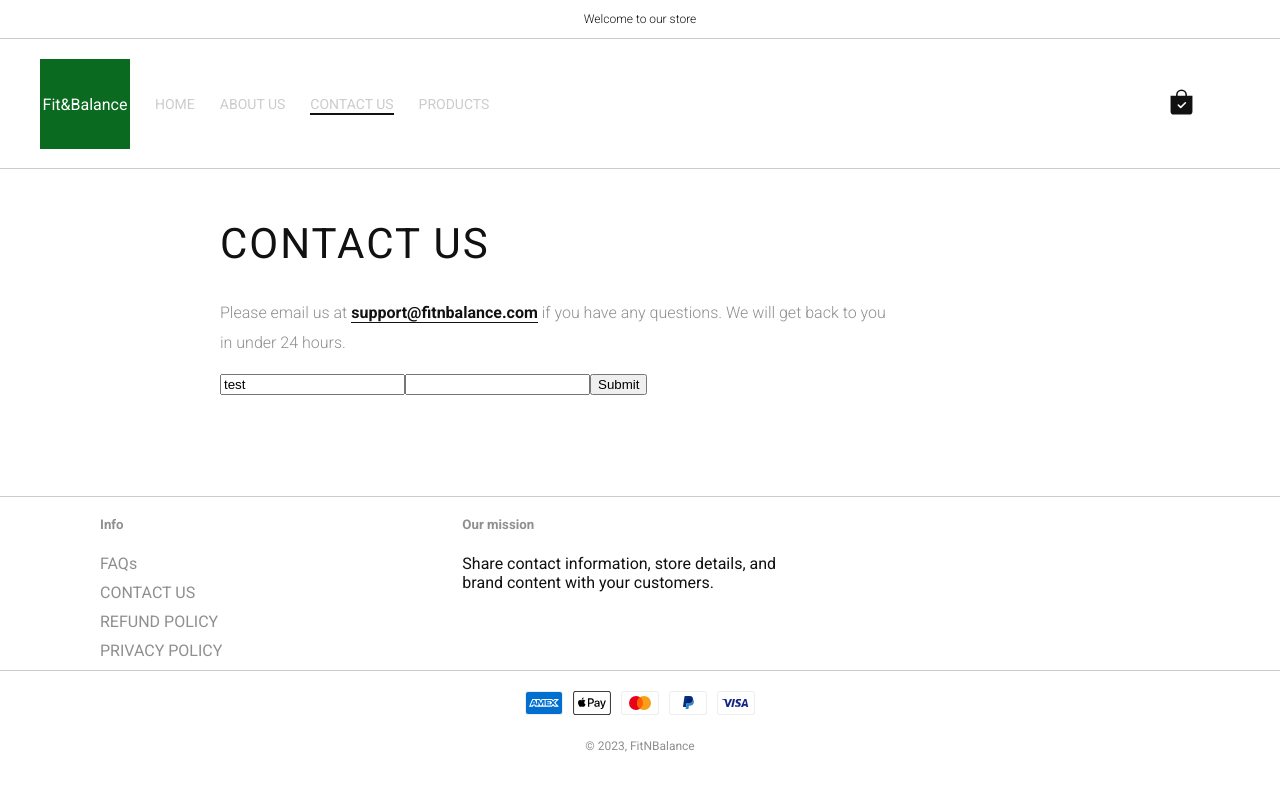
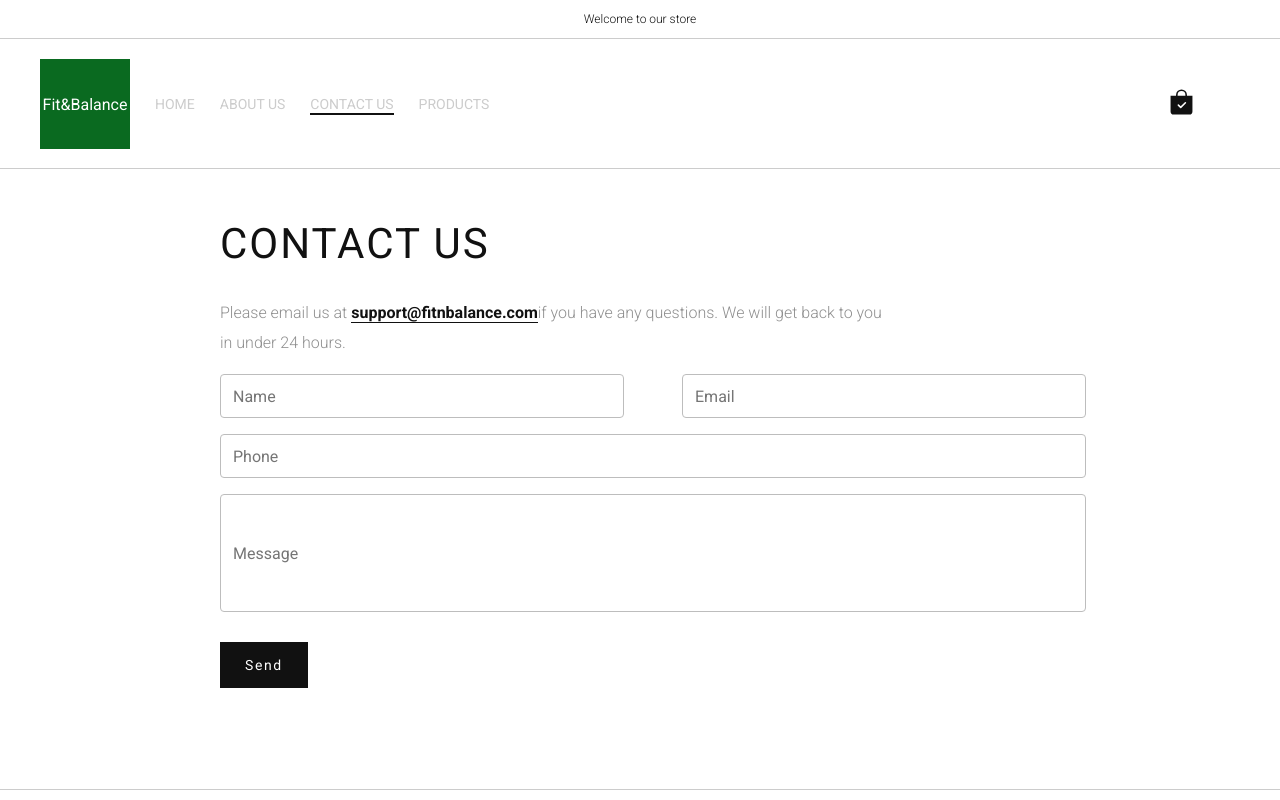
Before and after one commit to mrbushik/Fit-Balance, a React (Create React App) app: page /contact-us in a window 1280 px wide. Shown: the top 800 px of the page. Built offline with nearby package versions, Linux system fonts and the light colour scheme.

Commit message:
sending contacts form

```diff
--- a/src/Components/pages/contactUs.tsx
+++ b/src/Components/pages/contactUs.tsx
@@ -1,20 +1,15 @@
 import React from "react";
 import { useForm, SubmitHandler } from "react-hook-form";
 
-type Inputs = {
-  example: string;
-  exampleRequired: string;
-};
+interface IFormInput {
+  name: string;
+  email: string;
+  phone: number;
+  message: number;
+}
 const ContactUs: React.FC = () => {
-  const {
-    register,
-    handleSubmit,
-    watch,
-    formState: { errors },
-  } = useForm<Inputs>();
-  const onSubmit: SubmitHandler<Inputs> = (data) => console.log(data);
-
-  console.log(watch("example"));
+  const { register, handleSubmit } = useForm<IFormInput>();
+  const onSubmit: SubmitHandler<IFormInput> = (data) => console.log(data);
 
   return (
     <div className="container">
@@ -22,19 +17,65 @@ const ContactUs: React.FC = () => {
         <h1 className="faq__main-title">CONTACT US</h1>
         <p className="contact-description">
           Please email us at
-          <a href="mailto: support@fitnbalance.com">
-            support@fitnbalance.com
-          </a>{" "}
+          <a href="mailto: support@fitnbalance.com">support@fitnbalance.com</a>
           if you have any questions. We will get back to you in under 24 hours.{" "}
         </p>
         <form onSubmit={handleSubmit(onSubmit)}>
-          {/* register your input into the hook by invoking the "register" function */}
-          <input defaultValue="test" {...register("example")} />
-          {/* include validation with required or other standard HTML validation rules */}
-          <input {...register("exampleRequired", { required: true })} />
-          {/* errors will return when field validation fails  */}
-          {errors.exampleRequired && <span>This field is required</span>}
-          <input type="submit" />
+          <div className="contact__input-group">
+            <div className=" text-field text-field_floating-2 contact__input-wrapper">
+              <input
+                className="text-field__input"
+                type="name"
+                placeholder="name"
+                {...register("name", { required: true })}
+              />
+              <label className="text-field__label" htmlFor="name">
+                Name
+              </label>
+            </div>
+            <div className=" text-field text-field_floating-2 contact__input-wrapper">
+              <input
+                className="text-field__input"
+                type="email"
+                placeholder="email"
+                {...register("email", {
+                  required: true,
+                  pattern:
+                    /^([A-Za-z0-9_\-\.])+\@([A-Za-z0-9_\-\.])+\.([A-Za-z]{2,4})$/,
+                })}
+              />
+              <label className="text-field__label" htmlFor="email">
+                Email
+              </label>
+            </div>
+          </div>
+          <div className=" text-field text-field_floating-2">
+            <input
+              className="text-field__input"
+              type="phone"
+              placeholder="phone"
+              {...register("phone")}
+            />
+            <label className="text-field__label" htmlFor="phone">
+              Phone
+            </label>
+          </div>
+          <div className=" text-field text-field_floating-2 contact__area-label">
+            <textarea
+              className="text-field__input contact__area-text"
+              placeholder="message"
+              {...register("message", {
+                required: true,
+              })}
+            ></textarea>
+            <label className="text-field__label " htmlFor="message">
+              Message
+            </label>
+          </div>
+
+          <div className="contact__submit-btn" onClick={handleSubmit(onSubmit)}>
+            Send
+          </div>
         </form>
       </div>
     </div>
--- a/src/Components/styles/cart.scss
+++ b/src/Components/styles/cart.scss
@@ -29,7 +29,7 @@
   width: 100%;
   text-align: center;
   margin-top: 30px;
-  border-bottom: 1px solid #cccccc; /* Параметры рамки */
+  border-bottom: 1px solid #cccccc;
 }
 .cart__item-basket {
   text-align: center;
--- a/src/Components/styles/contactUs.scss
+++ b/src/Components/styles/contactUs.scss
@@ -12,3 +12,125 @@
     border-bottom: 1px solid #111111;
   }
 }
+
+/* text field */
+.text-field {
+  margin-bottom: 1rem;
+}
+
+.text-field__label {
+  display: block;
+  margin-bottom: 0.25rem;
+}
+
+.text-field__input {
+  display: block;
+  width: 100%;
+  height: calc(2.25rem + 2px);
+  padding: 0.375rem 0.75rem;
+  font-family: inherit;
+  font-size: 1rem;
+  font-weight: 400;
+  line-height: 1.5;
+  color: #212529;
+  background-color: #fff;
+  background-clip: padding-box;
+  border: 1px solid #bdbdbd;
+  border-radius: 0.25rem;
+  transition: border-color 0.15s ease-in-out, box-shadow 0.15s ease-in-out;
+  -webkit-appearance: none;
+  -moz-appearance: none;
+  appearance: none;
+}
+
+.text-field__input[type="search"]::-webkit-search-decoration,
+.text-field__input[type="search"]::-webkit-search-cancel-button,
+.text-field__input[type="search"]::-webkit-search-results-button,
+.text-field__input[type="search"]::-webkit-search-results-decoration {
+  -webkit-appearance: none;
+}
+
+.text-field__input::placeholder {
+  color: #212529;
+  opacity: 0.4;
+}
+
+.text-field__input:focus {
+  color: #212529;
+  background-color: #fff;
+  border-color: #bdbdbd;
+  outline: 0;
+  box-shadow: 0 0 0 0.2rem rgba(158, 158, 158, 0.25);
+}
+
+.text-field__input:disabled,
+.text-field__input[readonly] {
+  background-color: #f5f5f5;
+  opacity: 1;
+}
+
+.text-field_floating-2 {
+  position: relative;
+}
+
+.text-field_floating-2 .text-field__input {
+  height: calc(1.5rem + 2px);
+  padding: 0.5rem 0.75rem;
+}
+
+.text-field_floating-2 .text-field__label {
+  position: absolute;
+  top: 50%;
+  left: 0.3125rem;
+  display: flex;
+  transform: translateY(-50%);
+  pointer-events: none;
+  border: none;
+  background-color: #fff;
+  color: #757575;
+  padding-left: 0.5rem;
+  padding-right: 0.5rem;
+  transition: top 0.1s ease-in-out, scale 0.1s ease-in-out;
+}
+
+.text-field_floating-2 .text-field__input::-moz-placeholder {
+  color: transparent;
+}
+
+.text-field_floating-2 .text-field__input::placeholder {
+  color: transparent;
+}
+
+.text-field_floating-2 .text-field__input:focus ~ .text-field__label,
+.text-field_floating-2
+  .text-field__input:not(:placeholder-shown)
+  ~ .text-field__label {
+  top: 0;
+  transform: translateY(-50%) scale(0.75);
+}
+.contact__input-group {
+  display: flex;
+  justify-content: space-between;
+}
+.contact__submit-btn {
+  padding: 15px 25px;
+  cursor: pointer;
+  background: #111111;
+  color: #fff;
+  width: fit-content;
+  font-size: 14px;
+  letter-spacing: 0.1rem;
+  margin-top: 30px;
+}
+.contact__area-text {
+  height: 100px !important;
+  resize: none;
+}
+.contact__area-label {
+  .label {
+    top: 18% !important;
+  }
+}
+.contact__input-wrapper {
+  width: 45%;
+}
```
